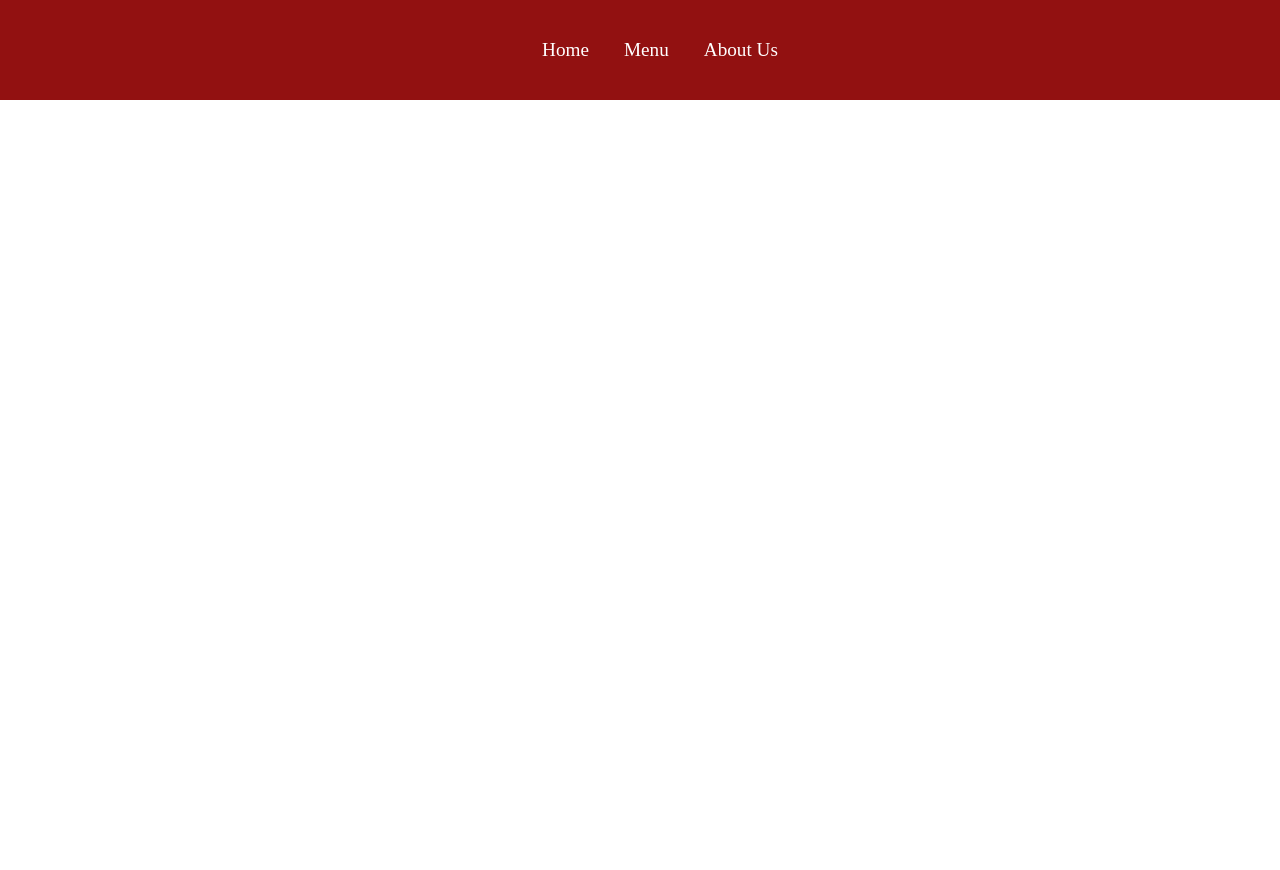
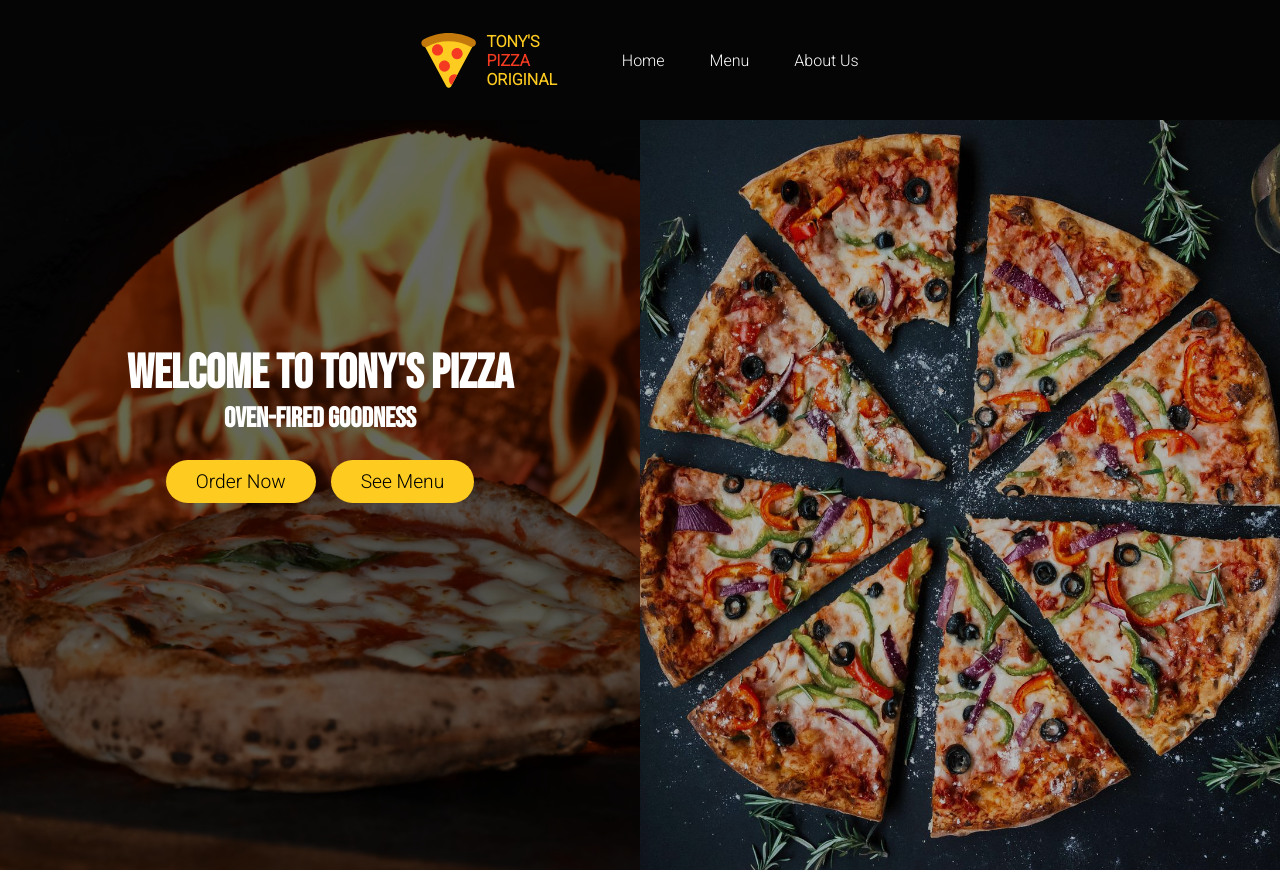
Before and after one commit to coderdonny/Restaurant-Page, a website built with webpack: page dist/index.html in a window 1280 px wide. Before the commit the page ends 800 px from the top, so only its background shows below. Built offline with nearby package versions, Linux system fonts and the light colour scheme.

Commit message:
Create hero banner for homepage

```diff
--- a/src/nav-bar.js
+++ b/src/nav-bar.js
@@ -3,6 +3,14 @@ export default function renderNavBar() {
 	navbar.innerHTML = `
     <header>
         <nav>
+        <div class="logo">
+        <img src="./images/pizza-slice.svg" alt="" srcset="">
+        <div class="logo-text-wrapper">
+            <h1>TONY'S</h1>
+            <h1 class="h1-pizza">PIZZA</h1>
+            <h1>ORIGINAL</h1>
+        </div>
+    </div>
             <ul>
                 <li class="home">Home</li>
                 <li class="menu">Menu</li>
```
Also changed, not shown: dist/images/fancy-pizza.jpeg (added), dist/images/gormet-pizza.avif (added), dist/images/gourmet-pizza-2(square).jpg (added), dist/images/gourmet-pizza-2.avif (added), dist/images/gourmet-pizza-2.jpeg (added), dist/images/oven-fired-pizza.avif (added), dist/index.html, dist/main.js, dist/style.css.
